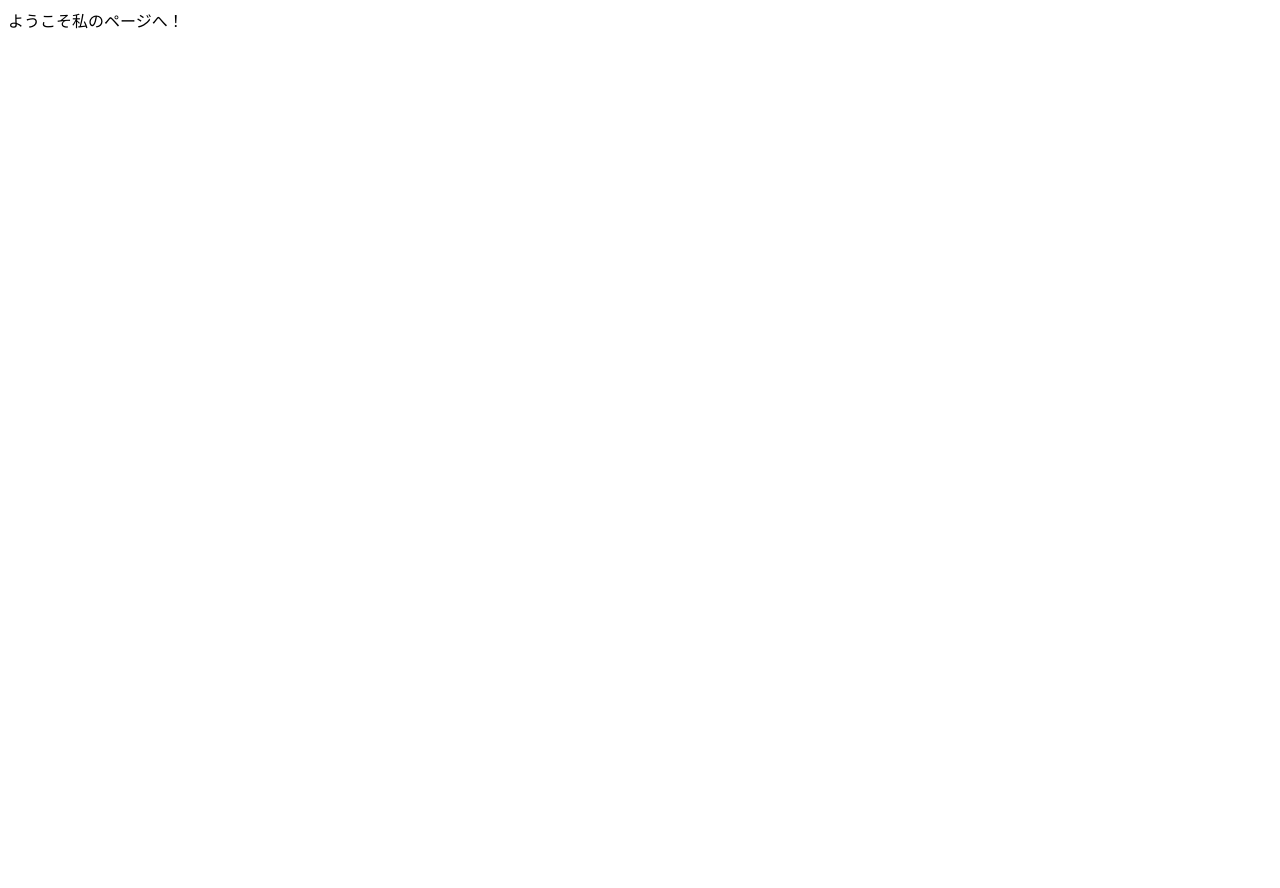
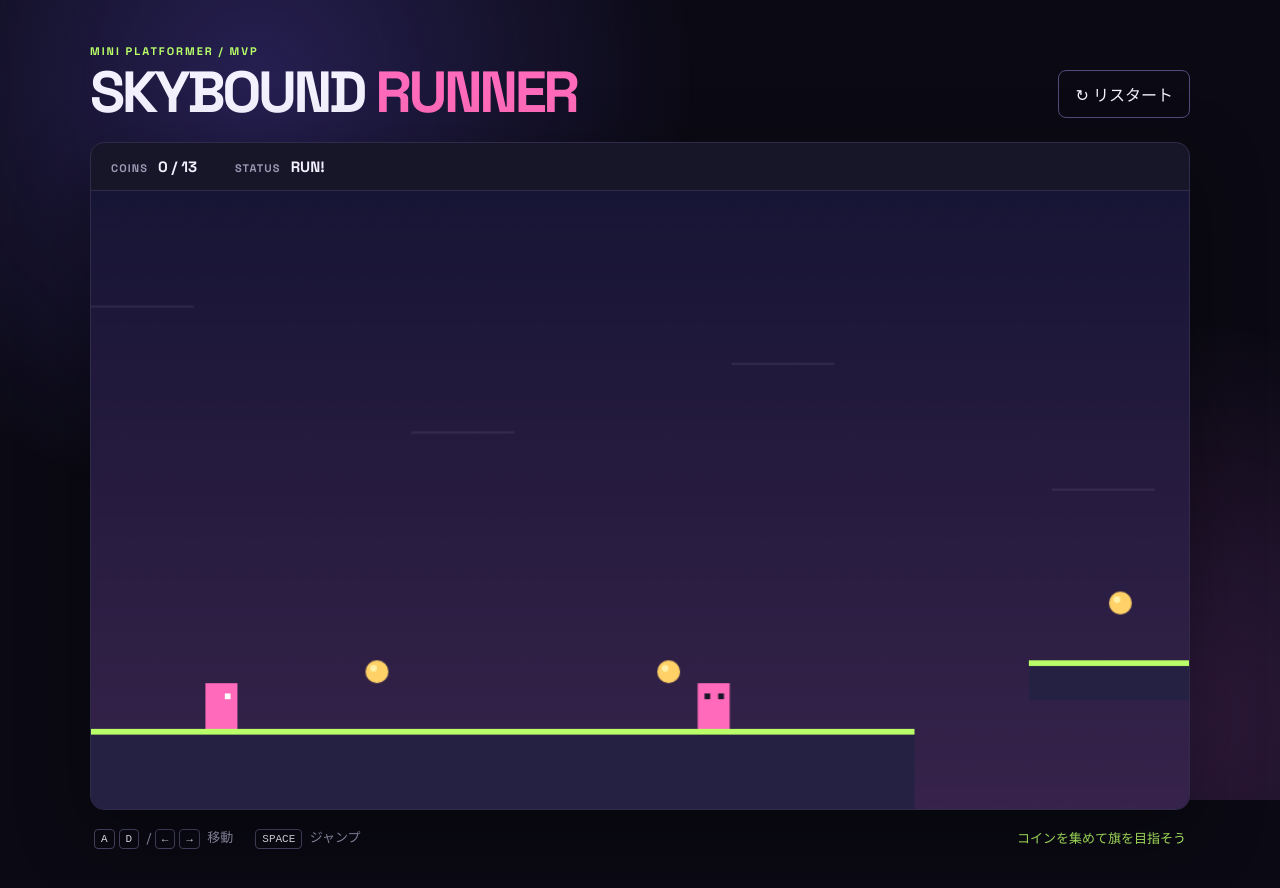
Before and after one commit to kimitan82/my-first-app, a plain HTML site: page index.html in a window 1280 px wide. Before the commit the page ends 800 px from the top, so only its background shows below. Drawn offline with Linux system fonts and the light colour scheme.

Commit message:
htmlの編集

```diff
--- a/index.html
+++ b/index.html
@@ -1,11 +1,41 @@
 <!DOCTYPE html>
-<html lang="en">
+<html lang="ja">
 <head>
     <meta charset="UTF-8">
-    <meta name="viewport" content="width=devide-width, initial-scale=1.0">
-    <title>Document</title>
+    <meta name="viewport" content="width=device-width, initial-scale=1.0">
+    <title>SKYBOUND RUNNER</title>
+    <link rel="stylesheet" href="style.css">
 </head>
 <body>
-    ようこそ私のページへ！
+    <main class="game-shell">
+        <header class="game-header">
+            <div>
+                <p class="eyebrow">MINI PLATFORMER / MVP</p>
+                <h1>SKYBOUND <span>RUNNER</span></h1>
+            </div>
+            <button id="restartButton" class="restart-button" type="button">↻ リスタート</button>
+        </header>
+
+        <section class="game-card" aria-label="横スクロールアクションゲーム">
+            <div class="hud">
+                <div><span>COINS</span><strong id="coinCount">0 / 0</strong></div>
+                <div><span>STATUS</span><strong id="statusText">RUN!</strong></div>
+            </div>
+            <canvas id="gameCanvas" width="960" height="540"></canvas>
+            <div class="game-message hidden" id="gameMessage">
+                <p class="message-kicker">MISSION COMPLETE</p>
+                <h2 id="messageTitle">ゴールに到着！</h2>
+                <p id="messageDetail">おめでとうございます。</p>
+                <button id="messageButton" type="button">もう一度プレイ</button>
+            </div>
+        </section>
+
+        <footer class="controls">
+            <span><kbd>A</kbd><kbd>D</kbd> / <kbd>←</kbd><kbd>→</kbd> 移動</span>
+            <span><kbd>SPACE</kbd> ジャンプ</span>
+            <span class="tip">コインを集めて旗を目指そう</span>
+        </footer>
+    </main>
+    <script src="script.js"></script>
 </body>
 </html>
--- /dev/null
+++ b/script.js
@@ -0,0 +1,84 @@
+const canvas = document.getElementById("gameCanvas");
+const ctx = canvas.getContext("2d");
+const coinCount = document.getElementById("coinCount");
+const statusText = document.getElementById("statusText");
+const gameMessage = document.getElementById("gameMessage");
+const messageTitle = document.getElementById("messageTitle");
+const messageDetail = document.getElementById("messageDetail");
+
+const worldWidth = 4200;
+const keys = {};
+let player;
+let cameraX = 0;
+let coins;
+let enemies;
+let gameState = "playing";
+
+const platforms = [
+    { x: 0, y: 470, w: 720, h: 70 }, { x: 820, y: 410, w: 300, h: 35 },
+    { x: 1210, y: 470, w: 620, h: 70 }, { x: 1930, y: 360, w: 270, h: 35 },
+    { x: 2280, y: 450, w: 470, h: 90 }, { x: 2850, y: 390, w: 330, h: 35 },
+    { x: 3310, y: 470, w: 890, h: 70 },
+    { x: 1010, y: 300, w: 150, h: 22 }, { x: 1530, y: 330, w: 170, h: 22 },
+    { x: 2500, y: 290, w: 150, h: 22 }, { x: 3500, y: 320, w: 180, h: 22 }
+];
+
+function reset() {
+    player = { x: 100, y: 400, w: 28, h: 40, vx: 0, vy: 0, grounded: false };
+    coins = [250, 505, 900, 1060, 1320, 1600, 2000, 2390, 2570, 2940, 3520, 3650, 3900]
+        .map((x, i) => ({ x, y: [420, 420, 360, 250, 420, 290, 310, 400, 240, 340, 420, 270, 420][i], taken: false }));
+    enemies = [{ x: 570, y: 430, w: 28, h: 40, min: 480, max: 680, vx: 1.2 },
+        { x: 1430, y: 430, w: 28, h: 40, min: 1270, max: 1760, vx: 1.4 },
+        { x: 2440, y: 410, w: 28, h: 40, min: 2320, max: 2700, vx: 1.1 }];
+    cameraX = 0; gameState = "playing"; gameMessage.classList.add("hidden"); updateHud();
+}
+
+function updateHud() {
+    coinCount.textContent = `${coins.filter(c => c.taken).length} / ${coins.length}`;
+    statusText.textContent = gameState === "playing" ? "RUN!" : gameState === "won" ? "CLEAR" : "TRY AGAIN";
+}
+function overlaps(a, b) { return a.x < b.x + b.w && a.x + a.w > b.x && a.y < b.y + b.h && a.y + a.h > b.y; }
+function endGame(state) {
+    gameState = state; statusText.textContent = state === "won" ? "CLEAR" : "TRY AGAIN";
+    messageTitle.textContent = state === "won" ? "ゴールに到着！" : "もう一度挑戦";
+    messageDetail.textContent = state === "won" ? `${coins.filter(c => c.taken).length}枚のコインを集めました。` : "足場から落ちるか、敵に触れました。";
+    gameMessage.classList.remove("hidden");
+}
+
+function update() {
+    if (gameState !== "playing") return;
+    const left = keys.ArrowLeft || keys.a, right = keys.ArrowRight || keys.d;
+    player.vx = (right ? 4.4 : 0) - (left ? 4.4 : 0); player.vy += .55; player.vy = Math.min(player.vy, 13);
+    const oldBottom = player.y + player.h; player.x = Math.max(0, Math.min(worldWidth - player.w, player.x + player.vx)); player.y += player.vy; player.grounded = false;
+    platforms.forEach(p => {
+        if (player.vy >= 0 && oldBottom <= p.y && player.y + player.h >= p.y && player.x + player.w > p.x && player.x < p.x + p.w) {
+            player.y = p.y - player.h; player.vy = 0; player.grounded = true;
+        }
+    });
+    if ((keys[" "] || keys.ArrowUp || keys.w) && player.grounded) { player.vy = -12; player.grounded = false; }
+    enemies.forEach(e => { e.x += e.vx; if (e.x < e.min || e.x > e.max) e.vx *= -1; if (overlaps(player, e)) endGame("lost"); });
+    coins.forEach(c => { if (!c.taken && Math.hypot(player.x + player.w / 2 - c.x, player.y + player.h / 2 - c.y) < 28) c.taken = true; });
+    if (player.y > canvas.height + 100) endGame("lost");
+    if (player.x > 3990) endGame("won");
+    cameraX += (player.x - cameraX - 260) * .08; cameraX = Math.max(0, Math.min(worldWidth - canvas.width, cameraX)); updateHud();
+}
+
+function draw() {
+    const gradient = ctx.createLinearGradient(0, 0, 0, canvas.height); gradient.addColorStop(0, "#171535"); gradient.addColorStop(1, "#37234b");
+    ctx.fillStyle = gradient; ctx.fillRect(0, 0, canvas.width, canvas.height);
+    ctx.save(); ctx.translate(-cameraX, 0);
+    ctx.fillStyle = "#ffffff12"; for (let i = 0; i < worldWidth; i += 280) ctx.fillRect(i, 100 + (i % 170), 90, 2);
+    platforms.forEach(p => { ctx.fillStyle = "#252142"; ctx.fillRect(p.x, p.y, p.w, p.h); ctx.fillStyle = "#b9ff68"; ctx.fillRect(p.x, p.y, p.w, 5); });
+    coins.forEach(c => { if (!c.taken) { ctx.fillStyle = "#ffd166"; ctx.beginPath(); ctx.arc(c.x, c.y, 10, 0, Math.PI * 2); ctx.fill(); ctx.fillStyle = "#fff1a8"; ctx.beginPath(); ctx.arc(c.x - 3, c.y - 3, 3, 0, Math.PI * 2); ctx.fill(); } });
+    enemies.forEach(e => { ctx.fillStyle = "#ff6bba"; ctx.fillRect(e.x, e.y, e.w, e.h); ctx.fillStyle = "#171528"; ctx.fillRect(e.x + 6, e.y + 9, 5, 5); ctx.fillRect(e.x + 18, e.y + 9, 5, 5); });
+    ctx.fillStyle = "#b9ff68"; ctx.fillRect(4010, 270, 5, 200); ctx.fillStyle = "#ff6bba"; ctx.beginPath(); ctx.moveTo(4015, 275); ctx.lineTo(4090, 295); ctx.lineTo(4015, 315); ctx.fill();
+    ctx.fillStyle = "#ff6bba"; ctx.fillRect(player.x, player.y, player.w, player.h); ctx.fillStyle = "#fff"; ctx.fillRect(player.x + 17, player.y + 9, 5, 5);
+    ctx.restore();
+}
+
+function loop() { update(); draw(); requestAnimationFrame(loop); }
+window.addEventListener("keydown", e => { keys[e.key] = true; if ([" ", "ArrowUp", "ArrowDown", "ArrowLeft", "ArrowRight"].includes(e.key)) e.preventDefault(); });
+window.addEventListener("keyup", e => { keys[e.key] = false; });
+document.getElementById("restartButton").addEventListener("click", reset);
+document.getElementById("messageButton").addEventListener("click", reset);
+reset(); loop();
--- /dev/null
+++ b/style.css
@@ -0,0 +1,64 @@
+@import url('https://fonts.googleapis.com/css2?family=Space+Grotesk:wght@400;500;700&display=swap');
+
+:root {
+    color-scheme: dark;
+    --ink: #f4f1ff;
+    --muted: #9c99b5;
+    --panel: #171528;
+    --line: #302b4b;
+    --accent: #b9ff68;
+    --pink: #ff6bba;
+}
+
+* { box-sizing: border-box; }
+
+body {
+    min-height: 100vh;
+    margin: 0;
+    background: #0b0a14;
+    color: var(--ink);
+    font-family: "Space Grotesk", system-ui, sans-serif;
+}
+
+body::before {
+    position: fixed;
+    inset: 0;
+    z-index: -1;
+    content: "";
+    background: radial-gradient(circle at 20% 10%, #262052 0, transparent 35%),
+        radial-gradient(circle at 90% 90%, #321b3f 0, transparent 30%);
+}
+
+.game-shell { width: min(1100px, 94vw); margin: 0 auto; padding: 44px 0 28px; }
+.game-header { display: flex; align-items: end; justify-content: space-between; gap: 20px; margin-bottom: 24px; }
+.eyebrow, .hud span, .message-kicker { color: var(--accent); font-size: 11px; letter-spacing: .18em; font-weight: 700; }
+.eyebrow { margin: 0 0 8px; }
+h1 { margin: 0; font-size: clamp(30px, 6vw, 58px); line-height: .9; letter-spacing: -.06em; }
+h1 span { color: var(--pink); }
+.restart-button, #messageButton {
+    border: 1px solid #534b79; border-radius: 8px; background: transparent; color: var(--ink);
+    padding: 11px 16px; font: inherit; cursor: pointer; transition: .2s ease;
+}
+.restart-button:hover, #messageButton:hover { border-color: var(--accent); color: var(--accent); }
+.game-card { position: relative; overflow: hidden; border: 1px solid var(--line); border-radius: 14px; background: var(--panel); box-shadow: 0 24px 70px #0006; }
+.hud { display: flex; gap: 38px; padding: 14px 20px; border-bottom: 1px solid var(--line); }
+.hud div { display: flex; align-items: baseline; gap: 10px; }
+.hud span { color: var(--muted); letter-spacing: .1em; }
+.hud strong { font-size: 15px; }
+canvas { display: block; width: 100%; height: auto; image-rendering: auto; }
+.game-message { position: absolute; inset: 0; display: grid; place-content: center; text-align: center; background: #0b0a14d9; }
+.game-message.hidden { display: none; }
+.message-kicker { margin: 0 0 10px; }
+.game-message h2 { margin: 0 0 8px; font-size: clamp(28px, 5vw, 48px); }
+.game-message p:not(.message-kicker) { margin: 0 0 22px; color: var(--muted); }
+#messageButton { background: var(--accent); border-color: var(--accent); color: #10150b; font-weight: 700; }
+.controls { display: flex; gap: 22px; align-items: center; padding: 17px 4px; color: var(--muted); font-size: 13px; }
+kbd { display: inline-block; margin-right: 4px; padding: 3px 6px; border: 1px solid #4b4665; border-radius: 4px; color: var(--ink); font-size: 11px; }
+.tip { margin-left: auto; color: var(--accent); }
+@media (max-width: 650px) {
+    .game-shell { padding-top: 28px; }
+    .game-header { align-items: start; flex-direction: column; }
+    .restart-button { align-self: stretch; }
+    .controls { flex-wrap: wrap; gap: 10px 16px; }
+    .tip { width: 100%; margin-left: 0; }
+}
```
